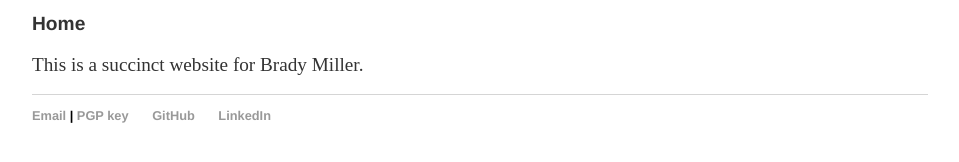
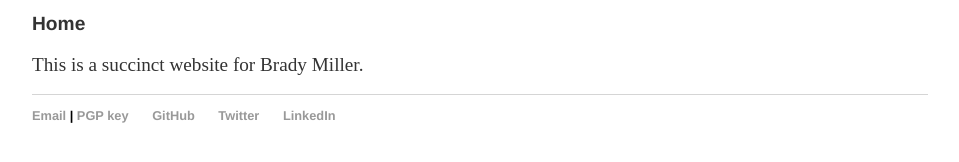
Before and after one commit to bradymiller/bradymiller.github.io, a Jekyll site: the page built from index.md, in a window 1280 px wide. Shown: the part 187-349 px from the top of the page, without its empty margins (160-1119 px from the left). Built offline with Jekyll 4.4.1, drawn with Linux system fonts in a browser that asks for light colours; our own code applies the rules of GitHub Pages for plain Markdown files.

Commit message:
Update default.html

```diff
--- a/_layouts/default.html
+++ b/_layouts/default.html
@@ -25,6 +25,7 @@
       <ul>
         <li><a href="mailto:{{ site.email }}">Email</a> | <a href="{{ site.pgp_key_link }}">PGP key</a></li>
         <li><a href="{{ site.github_link }}">GitHub</a></li>
+        <li><a href="{{ site.twitter_link }}">Twitter</a></li>
         <li><a href="{{ site.linkedin_link }}">LinkedIn</a></li>
       </ul>
     </footer>
```
